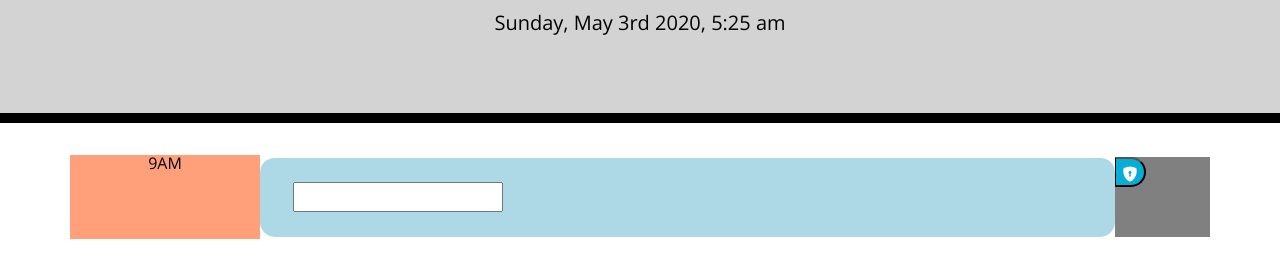
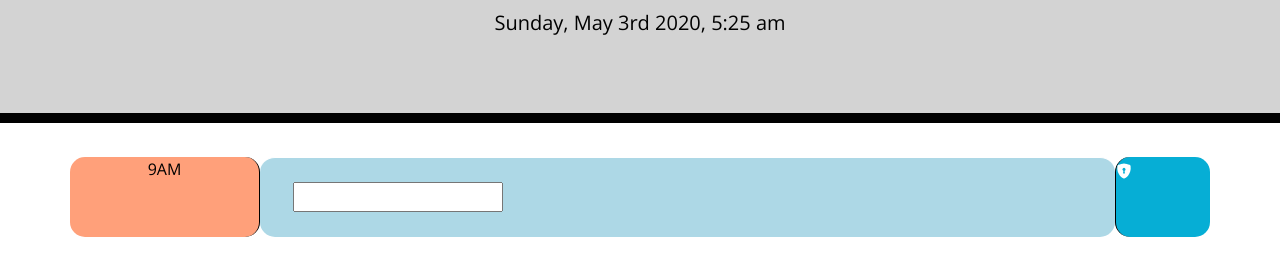
Before and after one commit to RadioJackie/Day-Planner.io, a plain HTML site: page index.html in a window 1280 px wide. Shown: the part 181-458 px from the top of the page. Drawn offline with nearby package versions, Linux system fonts and the light colour scheme.

Commit message:
Got the css to look decent

```diff
--- a/index.html
+++ b/index.html
@@ -18,38 +18,37 @@
     <h1 class="display-3">Work Day Scheduler</h1>
     <p class="lead">Local Time</p>
     <p id="currentDay" class="lead"></p>
-
   </header>
-  <div class="container">
+  <div class="container" id="Planner">
     <div id="hour-9AM" class="row time-block past">
       <div class="col-md-2">
-        <span>9AM</span>
+        <span class="timeBlock">9AM</span>
       </div>
       <div class="col-md-9">
-        <input id="input-0" type="text" class="Planner">
+        <input id="input-0" type="text" class="dayPlanner">
       </div>
       <div class="col-md-1">
-      <button class="saveBtn">
+      <div class="saveBtn">
         <svg class="bi bi-shield-lock-fill" width="1em" height="1em" viewBox="0 0 16 16" fill="currentColor"
           xmlns="http://www.w3.org/2000/svg">
           <path fill-rule="evenodd"
             d="M5.187 1.025C6.23.749 7.337.5 8 .5c.662 0 1.77.249 2.813.525a61.09 61.09 0 012.772.815c.528.168.926.623 1.003 1.184.573 4.197-.756 7.307-2.367 9.365a11.191 11.191 0 01-2.418 2.3 6.942 6.942 0 01-1.007.586c-.27.124-.558.225-.796.225s-.526-.101-.796-.225a6.908 6.908 0 01-1.007-.586 11.192 11.192 0 01-2.417-2.3C2.167 10.331.839 7.221 1.412 3.024A1.454 1.454 0 012.415 1.84a61.11 61.11 0 012.772-.815zm3.328 6.884a1.5 1.5 0 10-1.06-.011.5.5 0 00-.044.136l-.333 2a.5.5 0 00.493.582h.835a.5.5 0 00.493-.585l-.347-2a.5.5 0 00-.037-.122z"
             clip-rule="evenodd" />
         </svg>
-      </button>
-
-      </button>
+      </div>
 
 
-      </div>
+
+
+
 
     </div>
 
 
+    <!-- Timeblocks go here -->
+  </div>
 
 
-    <!-- Timeblocks go here -->
-  </div>
 
   <script src="https://code.jquery.com/jquery-3.4.1.min.js"></script>
   <script src="https://cdn.jsdelivr.net/npm/popper.js@1.16.0/dist/umd/popper.min.js"
--- a/script.js
+++ b/script.js
@@ -15,15 +15,4 @@ $(document).ready(function() {
       nowHour12 = 1;
 })
 
-$(".saveBtn").on("click", function(){
-  let $saveBtn = $('<i>');
-    $saveBtn.attr('class',"bi bi-shield-lock-fill");
-})
-
-let $dailyPlanSpn = $('<input>');
-
-$dailyPlanSpn.attr('id',`input-${index}`);
-$dailyPlanSpn.attr('hour-index',index);
-$dailyPlanSpn.attr('type','text');
-$dailyPlanSpn.attr('class','dailyPlan');
-$dailyPlanSpn.val( planTextArr[index] );
+$(".saveBtn").on("click", function(){})
--- a/style.css
+++ b/style.css
@@ -31,50 +31,6 @@ body {
   }
 
 
-
-  .col-md-2{
-    background-color: lightsalmon;
-    color: black;
-    border-left: 20px;
-    text-align: center;
-
-  }
-
-  .saveBtn {
-    border-left: 1px solid black;
-    border-top-right-radius: 15px;
-    border-bottom-right-radius: 15px;
-    background-color: #06AED5;
-    color: white;
-    object-position: center;
-
-  }
-
-
-  .saveBtn i:hover {
-    font-size: 20px;
-    transition: all .3s ease-in-out;
-
-  }
-  .col-md-1{
-    background-color: grey;
-    height: 80px;
-    margin-top: 2px;
-    margin-bottom: 2px;
-    font-size: 1em;
-    line-height: 1.5;
-
-
-
-
-  }
-
-  .dailyPlan {
-    color: black;
-    font-size: 12pt;
-    height:100%;
-    width: 100%;
-  }
   .col-md-9 {
     white-space: pre-wrap;
     height: 80px;
@@ -90,6 +46,59 @@ body {
 
 
 
+  .col-md-2{
+    background-color: lightsalmon;
+    color: black;
+    border-left: 20px;
+    text-align: center;
+    border-radius: 15px;
+    border-right: 1px solid black;
+    object-position: center;
+    height: 80px;
+    margin-top: 2px;
+    margin-bottom: 2px;
+    font-size: 1em;
+    line-height: 1.5;
+  }
+
+  .saveBtn {
+    border-left: 1px solid black;
+    border-radius: 15px;
+    background-color: #06AED5;
+    color: white;
+    object-position: center;
+    height: 80px;
+    margin-top: 2px;
+    margin-bottom: 2px;
+    font-size: 1em;
+    line-height: 1.5;
+
+  }
+
+
+  .saveBtn i:hover {
+    font-size: 20px;
+    transition: all .3s ease-in-out;
+
+  }
+  /*
+  .col-md-1{
+    background-color: grey;
+
+  }
+  */
+  /*
+  .dailyPlan {
+    color: black;
+    font-size: 12pt;
+    height:100%;
+    width: 100%;
+  }
+  */
+
+
+
+
   /*
   .time-block{
     text-align: center;
@@ -101,8 +110,8 @@ body {
     font-size: 1em;
 
   }
-/*
-/*
+
+
   .hour {
     background-color: #ffffff;
     color: #000000;
```
